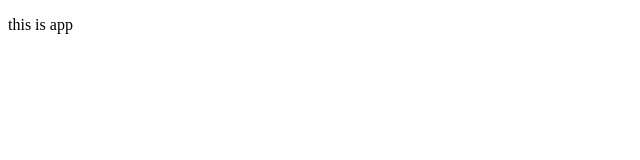
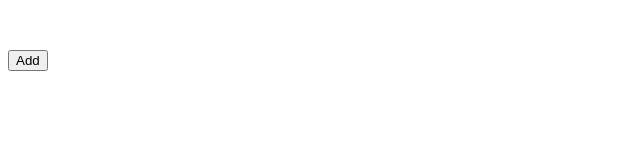
Before and after one commit to thaikietGh6699/git-tutorial, a plain HTML site: page index.html in a window 1280 px wide. Shown: the whole page, without its empty margins (0-640 px from the left). Drawn offline with Linux system fonts and the light colour scheme.

Commit message:
add two new file

```diff
--- a/index.html
+++ b/index.html
@@ -4,8 +4,10 @@
     <meta charset="UTF-8" />
     <meta name="viewport" content="width=device-width, initial-scale=1.0" />
     <title>Document</title>
+    <link rel="stylesheet" href="./style.css" />
   </head>
   <body>
     <p>this is app</p>
+    <button>Add</button>
   </body>
 </html>
--- /dev/null
+++ b/style.css
@@ -0,0 +1,3 @@
+p {
+  color: white;
+}
```
